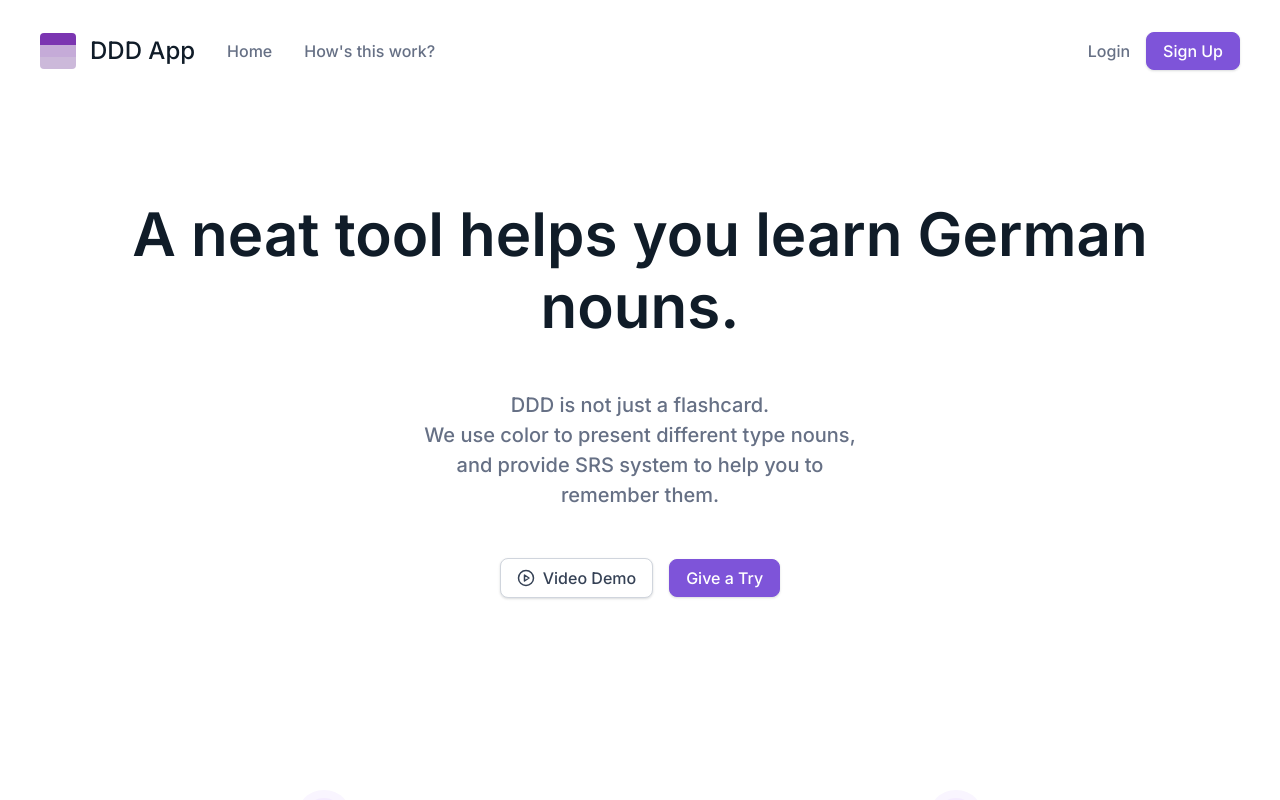
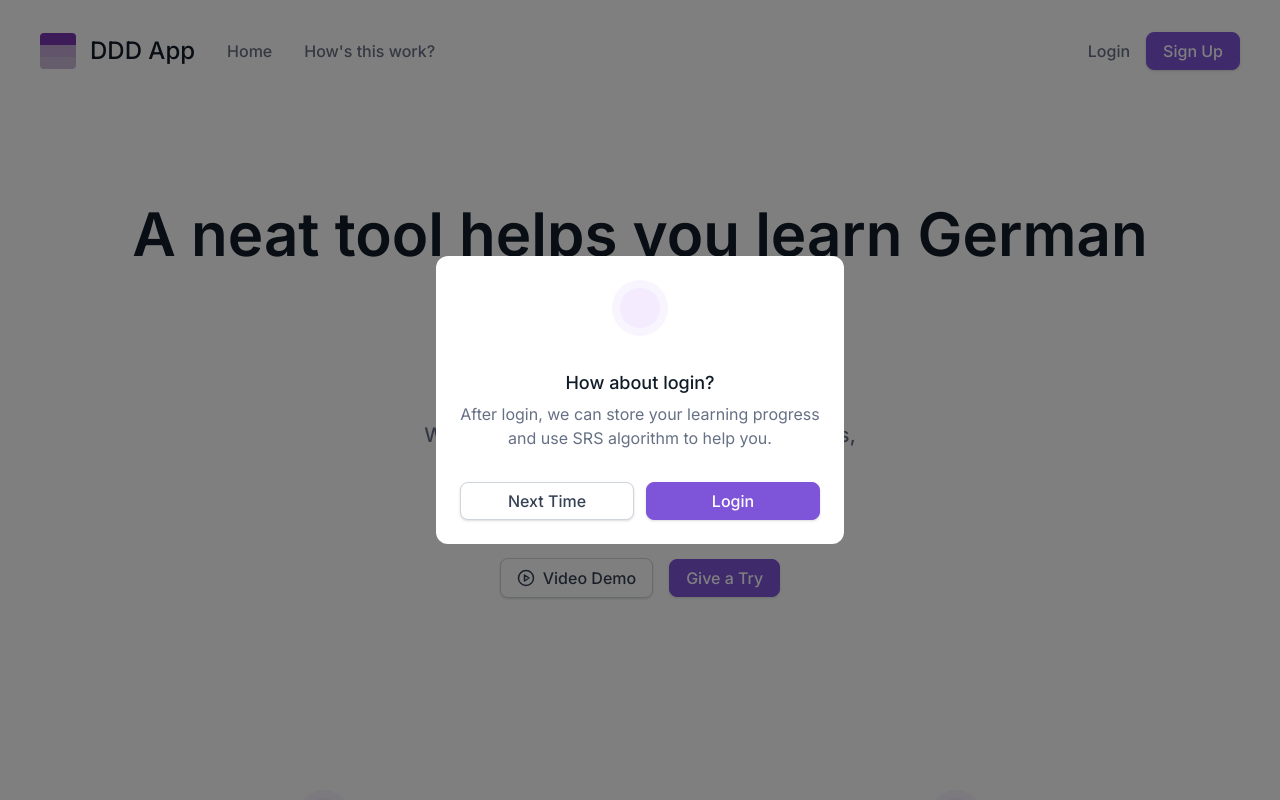
Before and after one commit to cyishere/ddd-app, a Next.js app: page / in a window 1280 px wide. Both pictures are taken after a click on the button "Video Demo". Shown: the top 800 px of the page. Built offline with nearby package versions, Linux system fonts and the light colour scheme; no server answers.

Commit message:
Add modal component

```diff
--- /dev/null
+++ b/components/Modal/Modal.tsx
@@ -0,0 +1,75 @@
+import { DialogContent, DialogOverlay } from "@reach/dialog";
+import styled from "styled-components";
+import { Button, ButtonLink } from "../Button";
+import { DotIcon } from "../Decorations";
+import { TextLgMedium, TextMdNormal } from "../Typography";
+
+interface ModalProps {
+  showDialog: boolean;
+  close: () => void;
+}
+
+const Modal: React.FC<ModalProps> = ({ showDialog, close }) => {
+  return (
+    <Wrapper isOpen={showDialog}>
+      <Content>
+        <DotIcon />
+        <Title>How about login?</Title>
+        <Text>
+          After login, we can store your learning progress and use SRS algorithm
+          to help you.
+        </Text>
+        <Actions>
+          <Button onClick={close}>Next Time</Button>
+          <ButtonLink variant="primary" href="/api/login">
+            Login
+          </ButtonLink>
+        </Actions>
+      </Content>
+    </Wrapper>
+  );
+};
+
+const Wrapper = styled(DialogOverlay)`
+  position: fixed;
+  top: 0;
+  left: 0;
+  right: 0;
+  bottom: 0;
+  background-color: hsl(0deg 0% 0% / 0.5);
+  display: grid;
+  place-content: center;
+`;
+
+const Content = styled(DialogContent)`
+  max-width: 22.5rem;
+  background-color: var(--clr-white);
+  border-radius: 0.75rem;
+  padding: 1.5rem;
+  display: flex;
+  flex-direction: column;
+  align-items: center;
+`;
+
+const Title = styled.h2`
+  ${TextLgMedium}
+  color: var(--clr-gray-900);
+  margin-top: 1.25rem;
+`;
+
+const Text = styled.p`
+  ${TextMdNormal}
+  color: var(--clr-gray-500);
+  text-align: center;
+  margin-top: 0.5rem;
+`;
+
+const Actions = styled.div`
+  width: 100%;
+  margin-top: 2rem;
+  display: grid;
+  grid-template-columns: 1fr 1fr;
+  gap: 0.75rem;
+`;
+
+export default Modal;
--- /dev/null
+++ b/components/Modal/index.ts
@@ -0,0 +1 @@
+export { default } from "./Modal";
--- a/package.json
+++ b/package.json
@@ -13,6 +13,7 @@
   "dependencies": {
     "@apollo/client": "^3.5.10",
     "@auth0/nextjs-auth0": "^1.7.0",
+    "@reach/dialog": "^0.16.2",
     "dotenv": "^16.0.0",
     "graphql": "^16.3.0",
     "next": "12.1.0",
--- a/pages/index.tsx
+++ b/pages/index.tsx
@@ -12,8 +12,14 @@ import {
   TextXlMedium,
 } from "@/components/Typography";
 import { CheckIcon, DotIcon } from "@/components/Decorations";
+import { useState } from "react";
+import Modal from "@/components/Modal";
 
 const Home: NextPage = () => {
+  const [showDialog, setShowDialog] = useState(false);
+  const open = () => setShowDialog(true);
+  const close = () => setShowDialog(false);
+
   return (
     <Layout title="Home">
       <Cta>
@@ -25,7 +31,7 @@ const Home: NextPage = () => {
           to help you to remember them.
         </Description>
         <ActionGroup>
-          <Button>
+          <Button onClick={open}>
             <PlayCircle size={18} />
             <span>Video Demo</span>
           </Button>
@@ -72,6 +78,7 @@ const Home: NextPage = () => {
           </FeatureColumn>
         </FeaturesContainer>
       </Features>
+      <Modal showDialog={showDialog} close={close} />
     </Layout>
   );
 };
```
